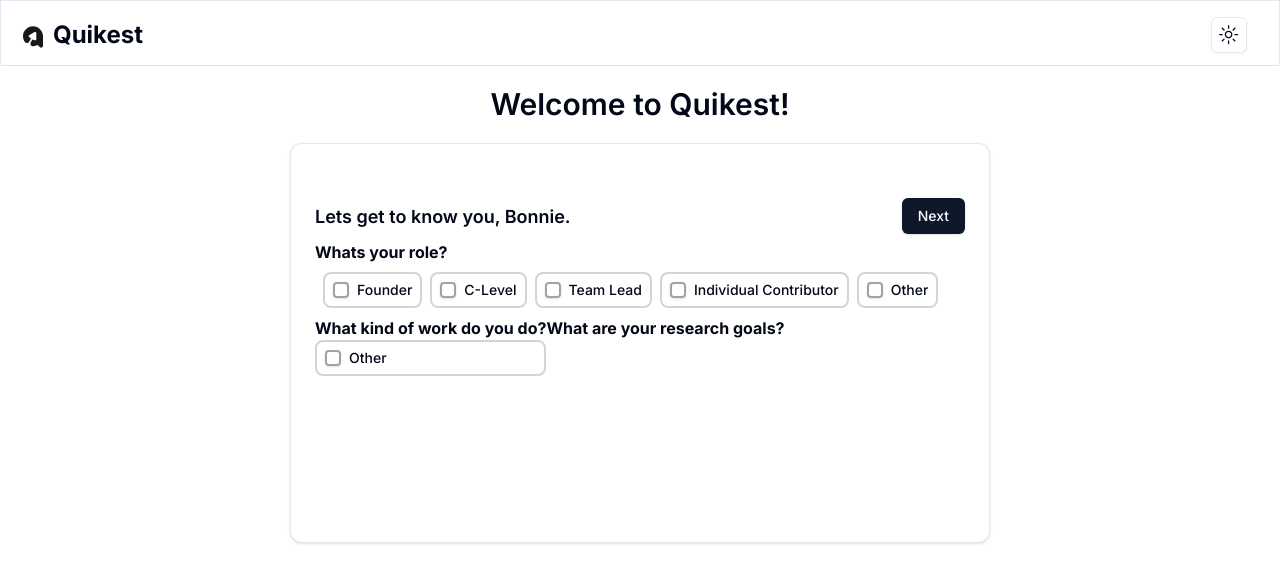
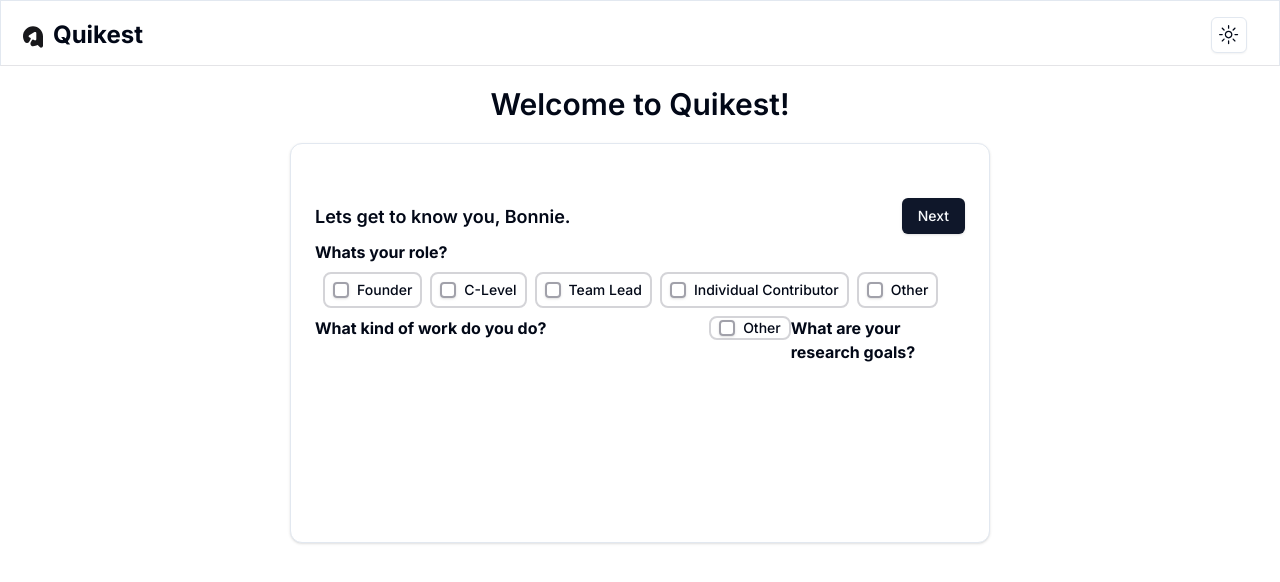
Before and after one commit to ajaywaghray/my-app, a Next.js app: page /onboarding in a window 1280 px wide. Shown: the top 582 px of the page. Built offline with nearby package versions, Linux system fonts and the light colour scheme.

Commit message:
Classname

```diff
--- a/src/components/ui/onboardingStepOne.tsx
+++ b/src/components/ui/onboardingStepOne.tsx
@@ -166,7 +166,7 @@ const OnboardingStepOne = ({ onNext }: { onNext: () => void; }) => {
               </div>
             </div>
           <div className="flex grid-cols-2 w-full h-6">
-            <div>
+            <div className="flex w-full h-6">
               <div style={{ display: 'flex', height: '24px', width: '100%', fontSize: '16px', fontWeight: '700' }}>
                 What kind of work do you do?
               </div>
```
